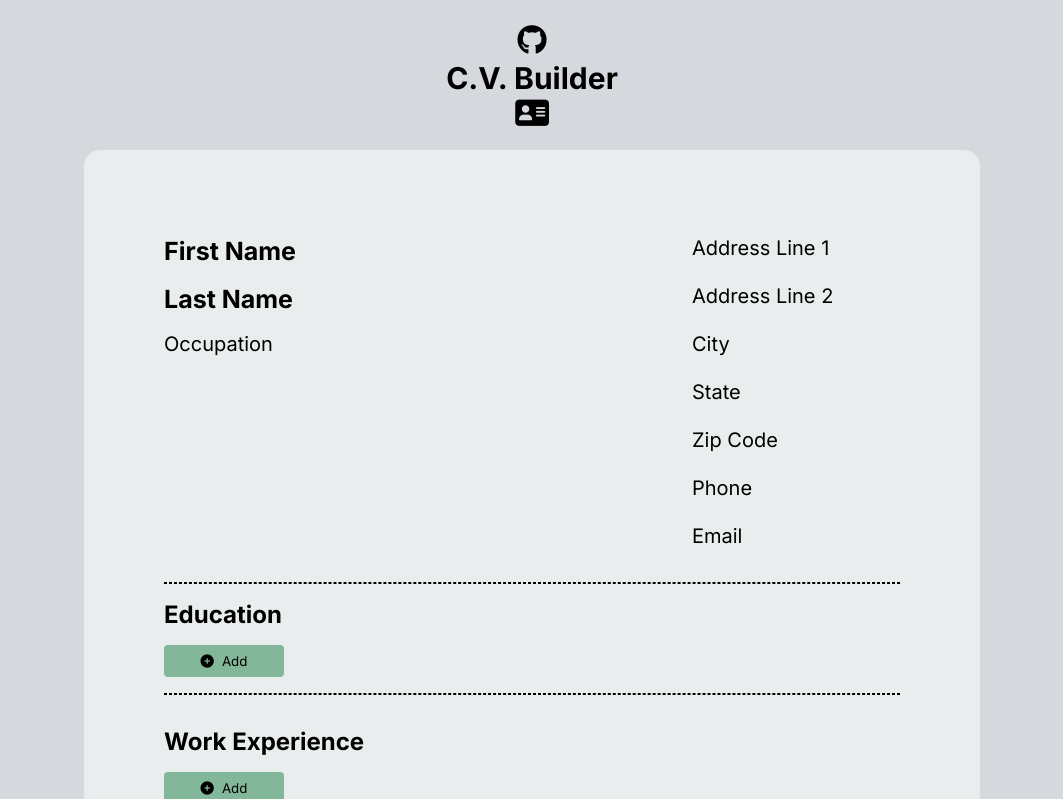
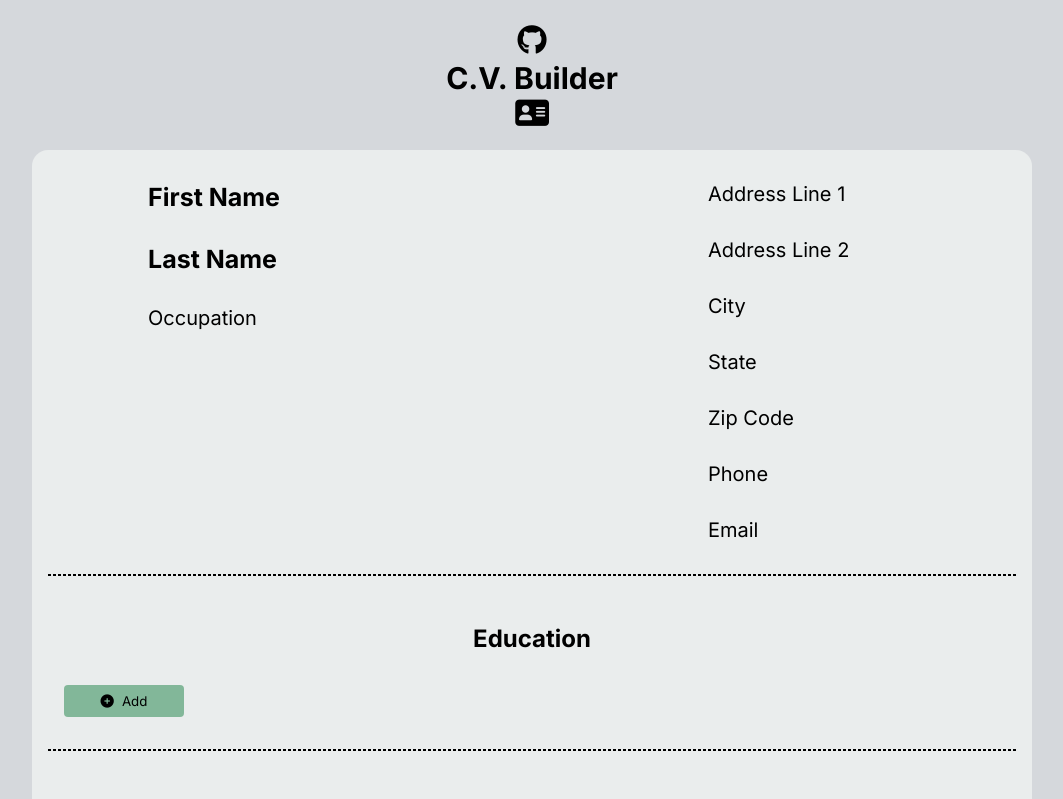
Before and after one commit to mkellner43/cv-project, a React (Create React App) app: page / in a window 1280 px wide. Shown: the top 799 px of the page, without its empty margins (108-1171 px from the left). Built offline with nearby package versions, Linux system fonts and the light colour scheme.

Commit message:
updated UI

```diff
--- a/src/App.css
+++ b/src/App.css
@@ -4,16 +4,11 @@
   font-family: Inter, sans-serif;
   box-sizing: border-box;
 }
-#root {
-  display: flex;
-  justify-content: center;
-}
 .App {
   display: flex;
   flex-direction: column;
   align-items: center;
   justify-content: center;
-  width: 70%;
 }
 html{
   background-color: #D5D8DC;
@@ -35,9 +30,12 @@ html{
 .general-info {
   display: flex;
   flex-direction: column;
-  position: relative;
+  align-items: center;
+  justify-content: center;
+  padding: 1rem;
   width: 100%;
-  padding: 5em 5rem 0rem 5rem;
+  max-width: 1000px;
+  min-width: 300px;
   border-top-left-radius: 1rem;
   border-top-right-radius: 1rem;
   background-color: #EAEDED;
@@ -47,35 +45,31 @@ html{
   justify-content: space-between;
 }
 .textLabel {
-  padding: 0.4rem 0rem;
   border-radius: 0.5rem;
   font-weight: 500;
   font-size: 20px;
   background-color: inherit;
-  width: 13rem;
-  height: 3rem;
+  padding: 1rem;
   margin: 0;
 }
 input.name:focus {
   outline: none;
-  width: 12rem;
-  margin-top: -4px;
-  margin-left: -20px;
-  margin-bottom: 4px;
+  border: none;
   font-size: 25px;
   font-weight: 700;
+  width: 12rem;
+
 }
 
 input.textLabel:focus {
   outline: none;
+  border: none;
   width: 12rem;
-  margin-top: -4px;
-  margin-left: -20px;
-  margin-bottom: 4px;
-  height: 3rem;
 }
 
 h2.textLabel {
+  display: flex;
+  align-items: center;
   font-weight: 700;
   font-size: 25px;
 }
@@ -83,8 +77,7 @@ h2.textLabel {
 .general-info--right {
   display: flex;
   flex-direction: column;
-  align-items: center;
-  justify-content: left;
+  width: 30%;
 }
 .education,
 .work-experience,
@@ -93,8 +86,10 @@ h2.textLabel {
   flex-direction: column;
   position: relative;
   align-items: center;
+  padding: 1rem;
   width: 100%;
-  padding: 0rem 5rem 1rem 5rem;
+  max-width: 1000px;
+  min-width: 300px;
   background-color: #EAEDED;
 }
 .skills {
@@ -112,7 +107,7 @@ h2.textLabel {
 .work-experience > h1,
 .skills > h1 {
   width: 100%;
-  text-align: left;
+  text-align: center;
   padding-bottom: 1rem;
 }
 .button {
@@ -137,39 +132,25 @@ h2.textLabel {
   position: relative;
   margin: 1rem 0rem;
 }
-.contents {
+.content {
   display: flex;
-  align-items: center;
-  justify-content: space-between;
-  position: relative;
-  margin: 0.2rem 3rem;
-  padding-left: 1rem;
-  padding-right: 1rem;
   width: 100%;
+  max-width: 800px;
 }
-.contents > div {
-  display: flex;
-}
-.contents > div > p {
-  padding: 1rem;
-}
-
 .skills {
   padding-bottom: 3rem;
 }
 input, textarea {
-  padding: 0.5rem;
   border: 1px solid black;
   border-radius: 0.5rem;
   background-color: #EAEDED;
-  margin-left: 1rem;
   width: 100%;
+  padding: 0.5rem;
 }
 label{
-  margin-left: 1rem;
+  margin: 1rem;
 }
 input:focus{
-  outline: none;
   background-color: #EAEDED;
 }
 form {
@@ -189,7 +170,7 @@ form > div {
   width: 7.5rem;
   height: 2rem;
   border-radius: 0.25rem;
-  margin-right: 1rem;
+  margin: 1rem;
   background-color: rgba(28, 130, 71, 0.5);
   border: none;
 }
@@ -197,7 +178,7 @@ form > div {
   width: 7.5rem;
   height: 2rem;
   border-radius: 0.25rem;
-  margin-right: 1rem;
+  margin: 1rem;
   background-color: rgba(231, 77, 60, 0.6);
   border: none;
 }
@@ -207,17 +188,36 @@ a {
 .remove {
   margin-left: 1rem;
 }
+.contents {
+  display: flex;
+  align-items: center;
+  justify-content: space-between;
+  position: relative;
+  margin: 0.2rem 3rem;
+  padding-left: 1rem;
+  padding-right: 1rem;
+  width: 100%;
+}
+.contents > div {
+  display: flex;
+}
+.contents > div > p {
+  padding: 1rem;
+}
 
-@media only screen and (max-width: 1200px) {
-  .App{
-    display: flex;
+@media screen and (max-width: 500px) {
+  .content {
     flex-direction: column;
-    align-items: center;
-    justify-content: center;
+    padding: 2rem;
+  }
+  .education > form > div,
+  .work-experience > form > div,
+  .skills > form > div {
+    flex-direction: column;
+    padding: 0;
+  }
+  .general-info--left,
+  .general-info--right{
     width: 100%;
   }
-  form > div {
-    display: flex;
-    flex-direction: column;
-  }
 }
```
Also changed, not shown: package.json (line endings or trailing spaces).
